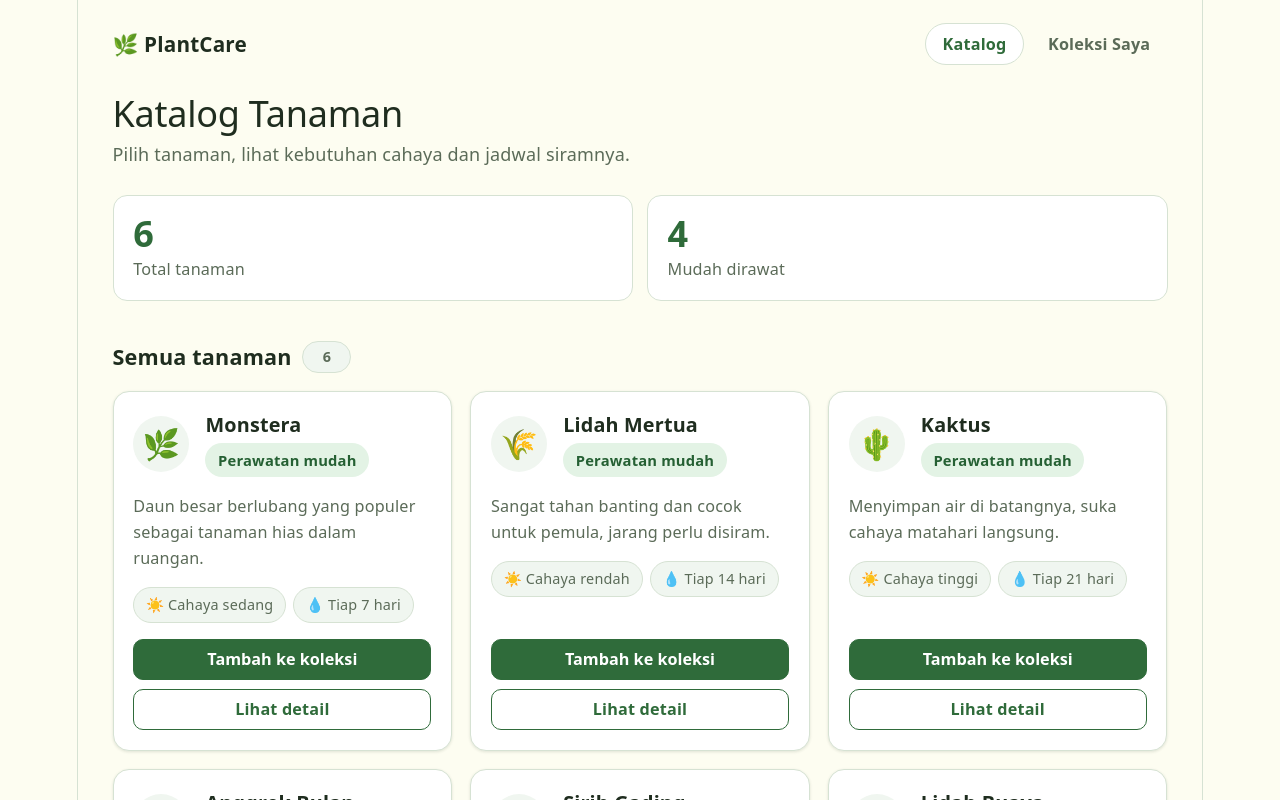
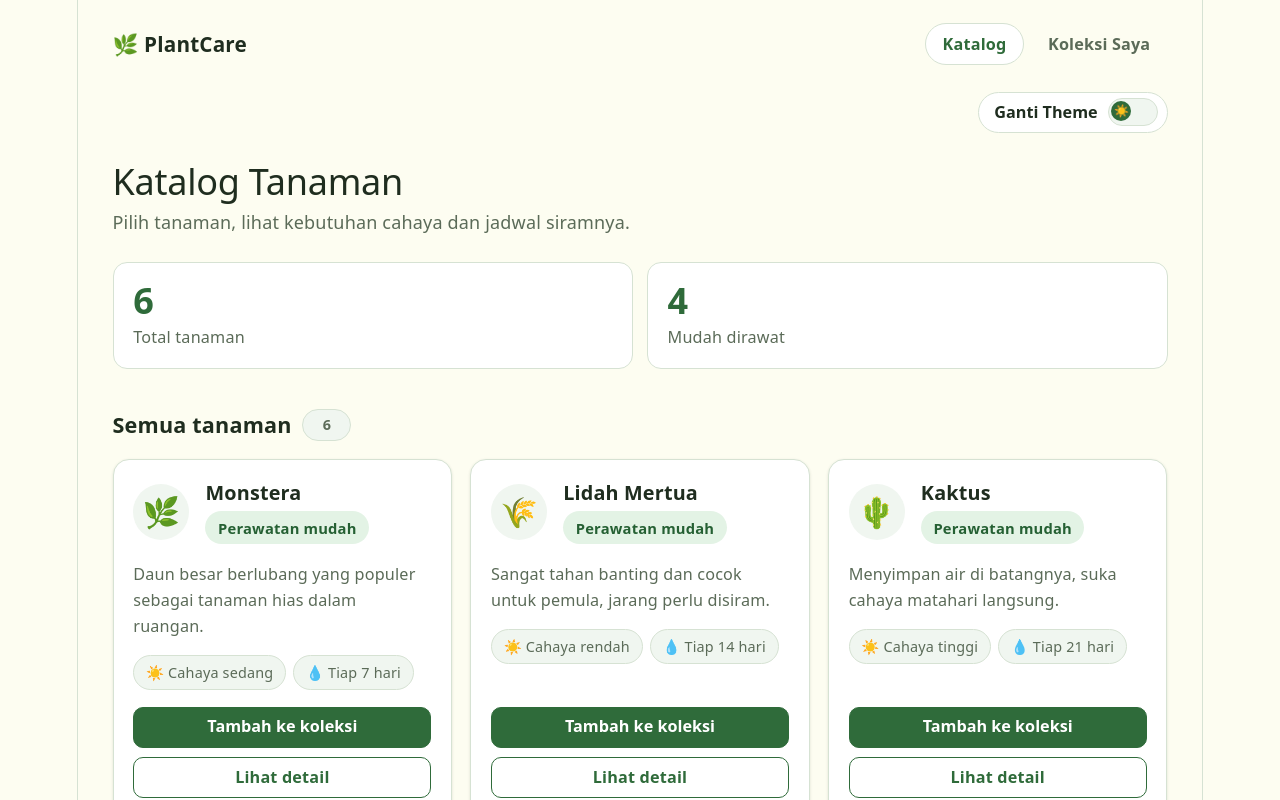
Before and after one commit to caligoio/PlantCare, a React (Vite) app: page / in a window 1280 px wide. Shown: the top 800 px of the page. Built offline with nearby package versions, Linux system fonts and the light colour scheme.

Commit message:
feat: tambah tombol tema di halaman katalog dan detail

```diff
--- a/src/PlantDetail.jsx
+++ b/src/PlantDetail.jsx
@@ -2,6 +2,7 @@ import { useParams, Link } from "react-router-dom";
 import usePlants from "./features/catalog/usePlants";
 import { careTone } from "./features/catalog/PlantCard";
 import "./features/catalog/Catalog.css";
+import ThemeToggle from "./features/theme/ThemeToggle";
 
 export default function PlantDetail() {
   // Ambil "id" dari alamat URL, contoh: /tanaman/3 -> id = "3"
@@ -29,8 +30,9 @@ export default function PlantDetail() {
     <article className="cat-page">
       <div className="cat-topbar">
         <Link to="/" className="cat-btn cat-btn--outline">
-          Kembali ke katalog
+          ← Kembali ke katalog
         </Link>
+         <ThemeToggle />
       </div>
 
       <div className="cat-detail">
--- a/src/features/catalog/Catalog.css
+++ b/src/features/catalog/Catalog.css
@@ -314,3 +314,15 @@
 }
 
 .plant-owned { margin: 8px 0 0; color: #2f6b3a; font-size: 0.9rem; }
+
+.cat-topbar {
+  display: flex;
+  align-items: center;
+  justify-content: space-between;
+  flex-wrap: wrap;
+  gap: 0.75rem;
+  margin-bottom: 1.5rem;
+}
+.cat-topbar--end {
+  justify-content: flex-end;
+}
--- a/src/features/catalog/PlantListContainer.jsx
+++ b/src/features/catalog/PlantListContainer.jsx
@@ -2,6 +2,7 @@ import usePlants from "./usePlants";
 import useCollection from "../collection/useCollection";
 import PlantCard from "./PlantCard";
 import "./Catalog.css";
+import ThemeToggle from "../theme/ThemeToggle";
 
 // Halaman katalog: ambil data dari hook, lalu tampilkan satu kartu per tanaman.
 // useCollection dipanggil SEKALI di sini, lalu fungsinya dikirim lewat props,
@@ -18,6 +19,9 @@ export default function PlantListContainer() {
 
   return (
     <section className="cat-page">
+        <div className="cat-topbar cat-topbar--end">
+            <ThemeToggle />
+        </div>
       <header className="cat-header">
         <h2>Katalog Tanaman</h2>
         <p>Pilih tanaman, lihat kebutuhan cahaya dan jadwal siramnya.</p>
```
